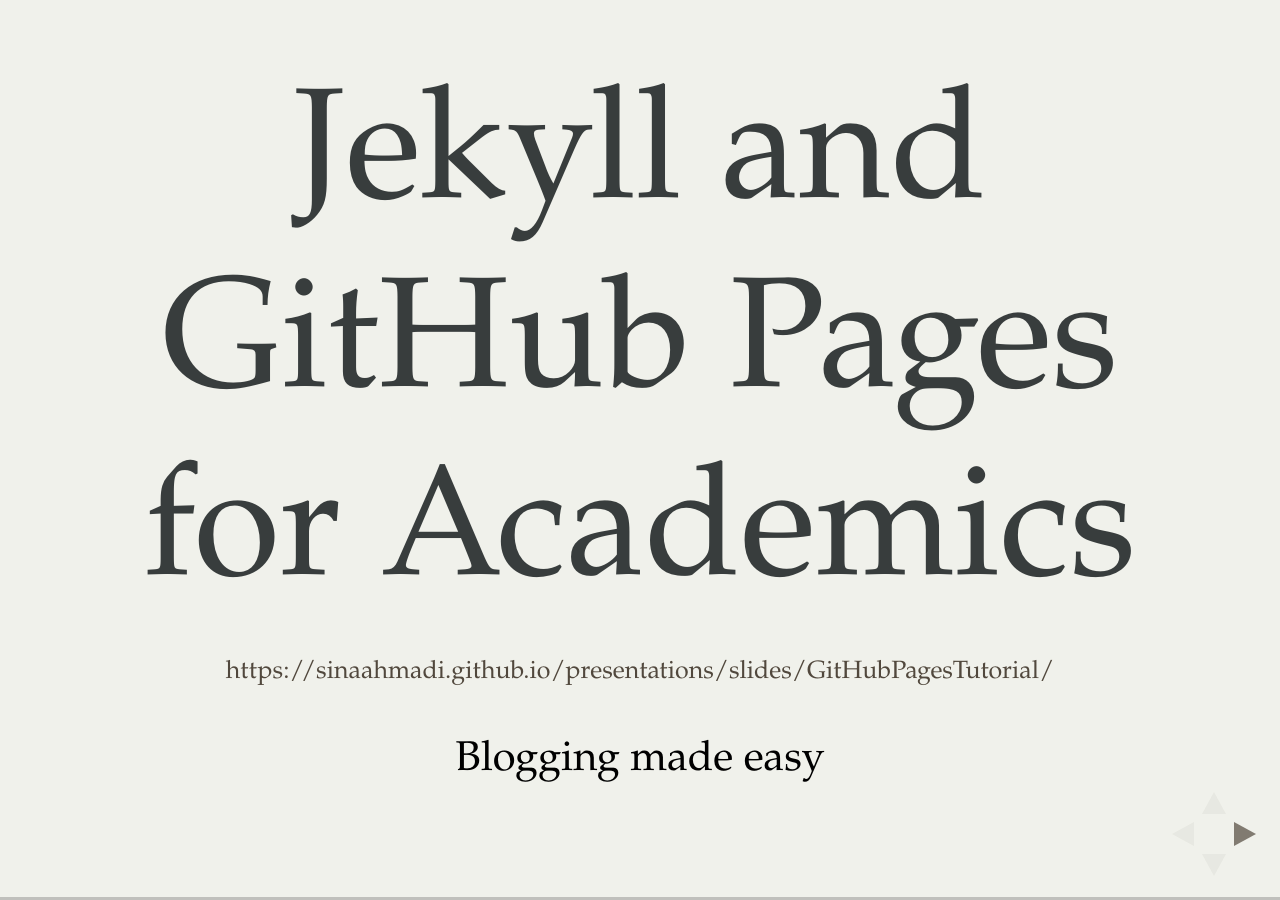
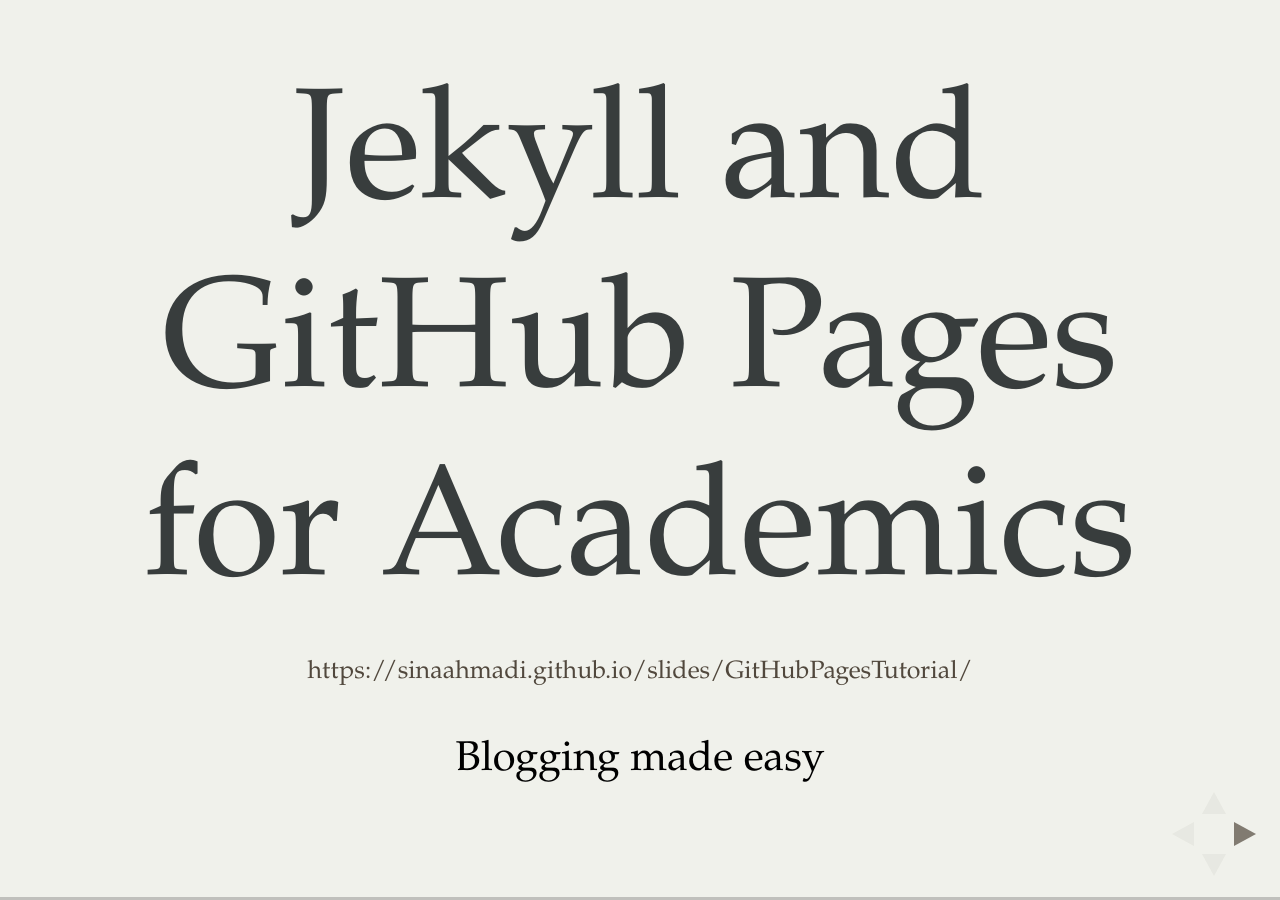
Before and after one commit to sinaahmadi/academic-site-jekyll-slides, a Jekyll site: the page built from _slides/GitHubPagesTutorial.md, in a window 1280 px wide. Built offline with Jekyll 4.4.1, drawn with Linux system fonts in a browser that asks for light colours; part of the change alters nothing that is shown.

Commit message:
new slides added

```diff
--- a/_config.yml
+++ b/_config.yml
@@ -12,8 +12,8 @@ reveal:
 title:                Sina Ahmadi's Slides
 tagline:              "Slides in Sexy Jekyll"
 description:          "Sina's slides in Markdown and <a href='//jekyllrb.com'>Jekyll</a>, using <a href='https://github.com/adamhollett/jekyll-and-slide'>Jekyll-and-Slide</a>."
-url:                  https://sinaahmadi.github.io/presentations
-baseurl:              ''
+url:                  https://sinaahmadi.github.io
+baseurl:              /presentations
 markdown:             kramdown
 kramdown:
   input:              GFM
```
